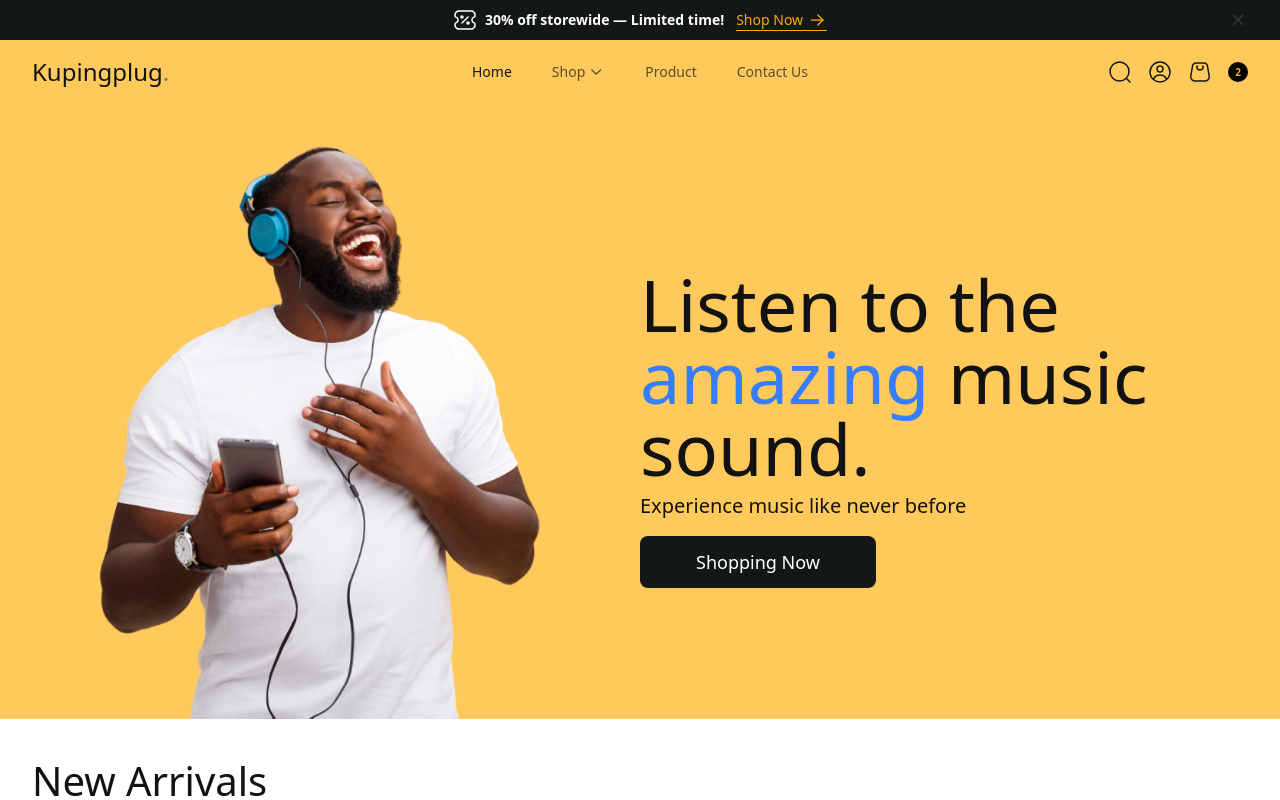
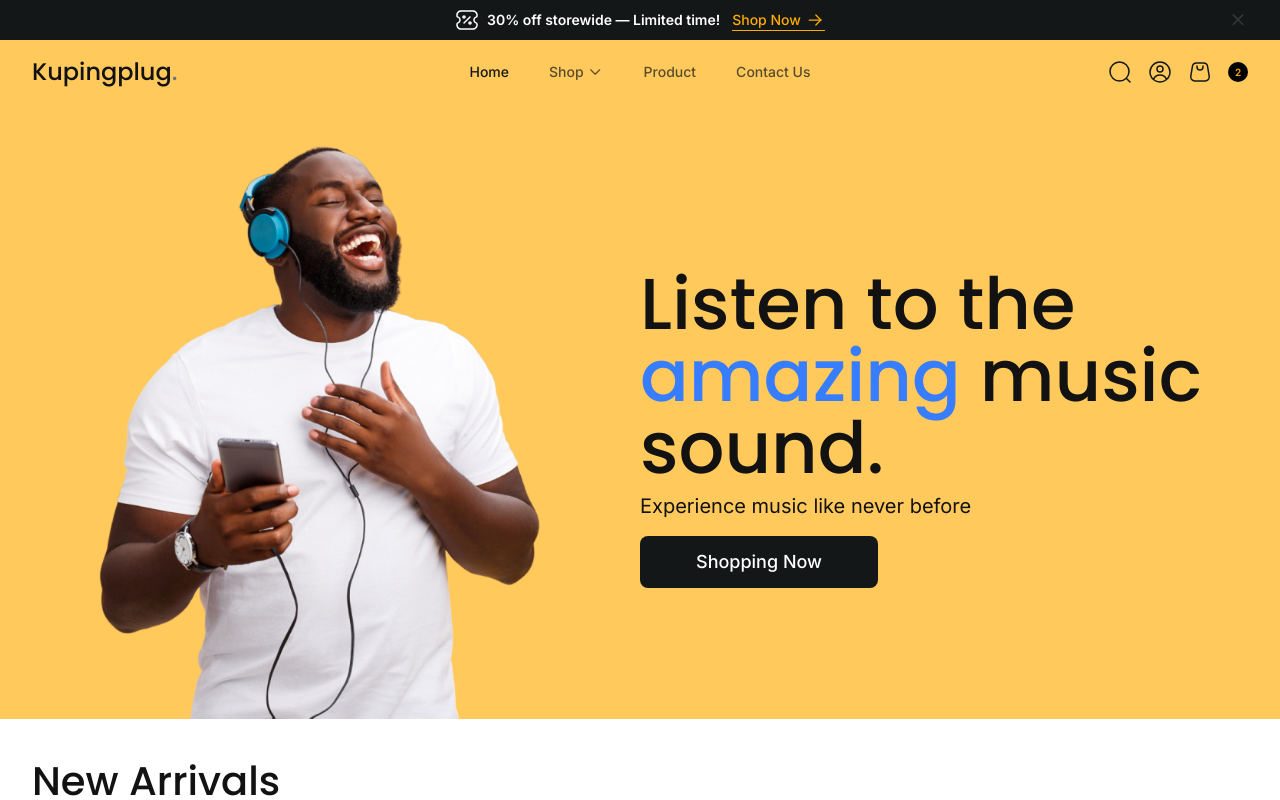
Before and after one commit to pujiragil/kupingplug, a Next.js app: page / in a window 1280 px wide. Shown: the top 800 px of the page. Built offline with nearby package versions, Linux system fonts and the light colour scheme.

Commit message:
add fontFamily

```diff
--- a/tailwind.config.ts
+++ b/tailwind.config.ts
@@ -2,11 +2,11 @@
 module.exports = {
   darkMode: ["class"],
   content: [
-    './pages/**/*.{ts,tsx}',
-    './components/**/*.{ts,tsx}',
-    './app/**/*.{ts,tsx}',
-    './src/**/*.{ts,tsx}',
-	],
+    "./pages/**/*.{ts,tsx}",
+    "./components/**/*.{ts,tsx}",
+    "./app/**/*.{ts,tsx}",
+    "./src/**/*.{ts,tsx}",
+  ],
   theme: {
     container: {
       center: true,
@@ -16,6 +16,10 @@ module.exports = {
       },
     },
     extend: {
+      fontFamily: {
+        inter: ["var(--font-inter)", "sans-serif"],
+        poppins: ["var(--font-poppins)", "sans-serif"],
+      },
       colors: {
         border: "hsl(var(--border))",
         input: "hsl(var(--input))",
@@ -73,4 +77,4 @@ module.exports = {
     },
   },
   plugins: [require("tailwindcss-animate")],
-}
+};
```
